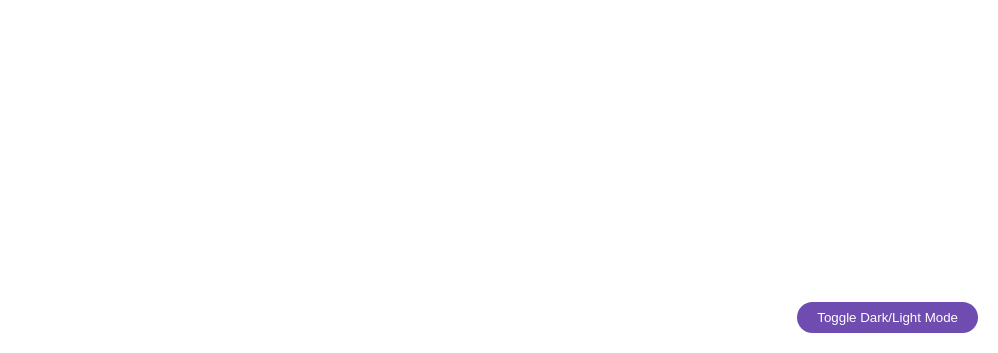
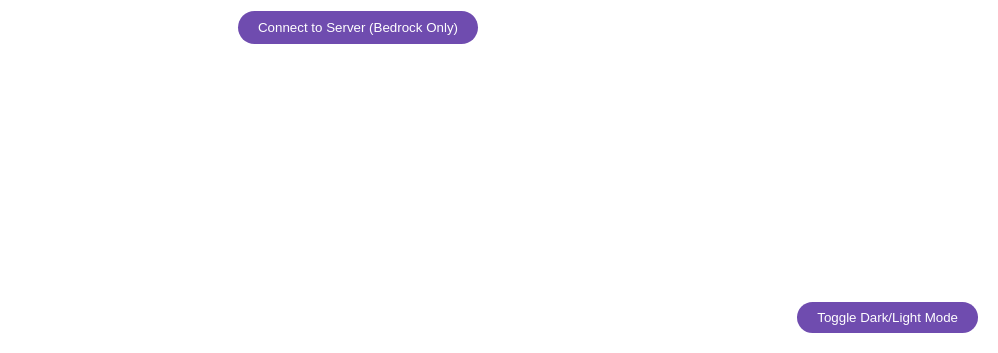
Before and after one commit to inttter/MCStatusChecker, a plain HTML site: page index.html in a window 1280 px wide. Shown: the part 447-800 px from the top of the page, without its empty margins (282-1280 px from the left). Drawn offline with Linux system fonts and the light colour scheme.

Commit message:
Added connect to server (bedrock only) feature

```diff
--- a/index.html
+++ b/index.html
@@ -23,6 +23,9 @@
     <div class="status-container" id="statusContainer">
       <!-- Server status details will appear here -->
     </div>
+    <!-- New button to connect to the server, only for Bedrock, it will open up Windows 10 Edition for better convenience -->
+    <div class="connect-button">
+      <button onclick="connectToServer()">Connect to Server (Bedrock Only)</button>
     </div>
   </div>
   <script src="script.js"></script>
--- a/script.js
+++ b/script.js
@@ -128,3 +128,11 @@ window.addEventListener('load', () => {
     });
   }, 100); // Adjust the delay as needed
 });
+
+function connectToServer() {
+  const serverIP = document.getElementById('serverName').value.trim();
+
+  // Open the Minecraft game with the server IP (Minecraft:// protocol)
+  const protocolLink = `minecraft://${serverIP}`;
+  window.open(protocolLink);
+}
```
